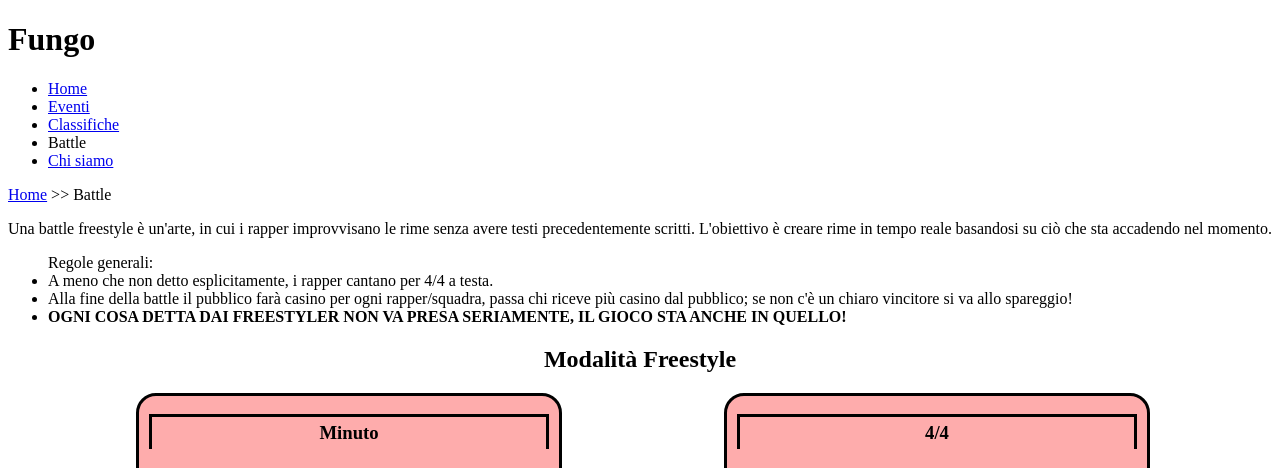
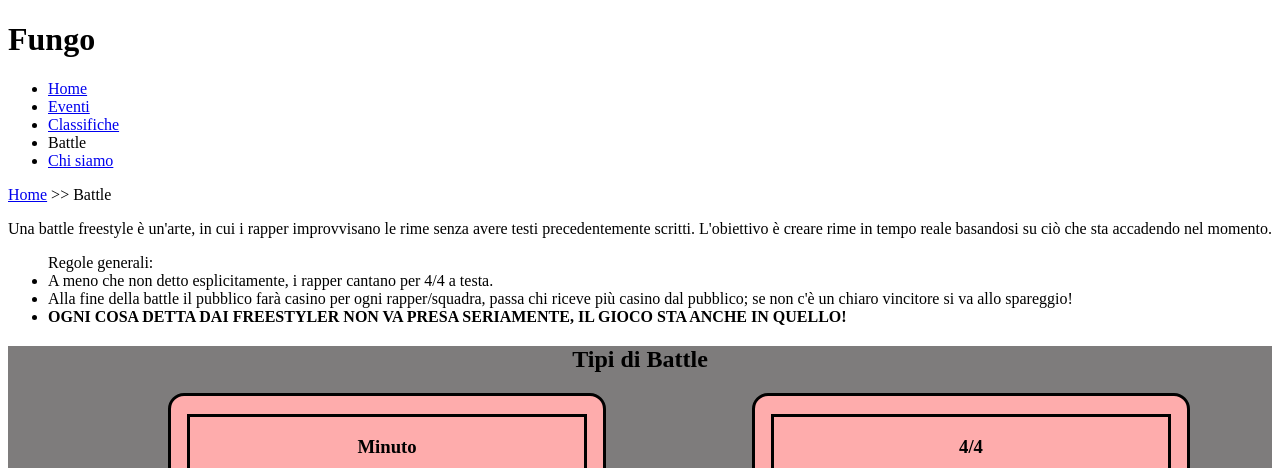
Before and after one commit to Gruppo-TecWeb/Codice, a PHP site: page /battle.php in a window 1280 px wide. Shown: the top 468 px of the page. Run offline with PHP 8.4, Linux system fonts and the light colour scheme; data that the repository does not hold is empty; grey boxes are pictures that could not be loaded.

Commit message:
da_div_a_lista

```diff
--- a/battle.html
+++ b/battle.html
@@ -9,115 +9,153 @@ nel momento.
     <li><strong>OGNI COSA DETTA DAI <span lang="en">FREESTYLER</span> NON VA PRESA SERIAMENTE,
         IL GIOCO STA ANCHE IN QUELLO!</strong></li>
 </ul>
+
 <div id="modalita_freestyle">
-    <h2>Modalità <span lang="en">Freestyle</span></h2>
-    <div id="lista_battle">
-        <!--è giusto lasciare tutti come div? dovrei usare article o cose simili?*/-->
-        <div class="battle">
-            <h3>Minuto</h3>
+    <h2>Tipi di <span lang="en">Battle</span></h2>
+    <ul id="lista_battle">
+        <li class="battle">
+            <dl>
+                <dt><h3>Minuto</h3></dt>
+                <dd>
                     <iframe width="400" height="170" src="https://www.youtube.com/embed/RszfbKxb460?si=S66nOyYSoWWfIMRV&amp;start=98&amp;end=210"
                         title="Esempio Minuto"
                         frameborder="0"
                         allow="accelerometer; autoplay; clipboard-write; encrypted-media; gyroscope; picture-in-picture; web-share" allowfullscreen>
                     </iframe>
-            <p>
+                </dd>
+                <dd>
                     I rapper fanno un minuto di <span lang="en">freestyle</span> a testa, semplice semplice.
-            </p>
-        </div>
+                </dd>
+            </dl>
+        </li>
 
-        <div class="battle">
-            <h3>4/4</h3>
+        <li class="battle">
+            <dl>
+                <dt><h3>4/4</h3></dt>
+                <dd>
                     <iframe width="400" height="170" src="https://www.youtube.com/embed/2ttgML437Ho?si=UpESmYDGIApC8Ykd&amp;start=370&amp;end=510"
                         title="Esempio 4/4" frameborder="0"
                         allow="accelerometer; autoplay; clipboard-write; encrypted-media; gyroscope; picture-in-picture; web-share" allowfullscreen>
                     </iframe>
-            <p>
+                </dd>
+                <dd>
                     La modalità più classica tra tutte, a turno i rapper fanno 4/4 a testa!
-            </p>
-        </div>
-        <div class="battle">
-
-            <h3><span lang="en">Cypher</span></h3>
+                </dd>
+            </dl>
+        </li>
+        <li class="battle">
+            <dl>
+                <dt><h3><span lang="en">Cypher</span></h3></dt>
+                <dd>
                 <iframe width="400" height="170" src="https://www.youtube.com/embed/n2qPwcpdeeQ?si=TkMwig5ASAn-QDDp&amp;start=117&amp;end=364"
                     title="Esempio Cypher"
                     frameborder="0"
                     allow="accelerometer; autoplay; clipboard-write; encrypted-media; gyroscope; picture-in-picture; web-share" allowfullscreen>
                 </iframe>
-            <p>
+                </dd>
+                <dd>
                 Un cypher è un cerchio di rapper che a turno rappano per una quantità di tempo che i rapper stessi scelgono;
                 modalità spesso utilizzata come sorta di riscaldamento pre-<span lang="en">battle</span>.
-        </p></div>
-        <div class="battle">
-            <h3>3/4</h3>
+                </dd>
+            </dl>
+        </li>
+        <li class="battle">
+            <dl>
+                <dt><h3>3/4</h3></dt>
             <!--Come legge 3/4 lo screen reader? tre backslash quattro? dovrebbe leggere tre quarti-->
+                <dd>
                 <iframe width="400" height="170" src="https://www.youtube.com/embed/n2qPwcpdeeQ?si=TkMwig5ASAn-QDDp&amp;start=779&amp;end=1014"
                     title="Esempio 3/4" frameborder="0"
                     allow="accelerometer; autoplay; clipboard-write; encrypted-media; gyroscope; picture-in-picture; web-share" allowfullscreen>
                 </iframe>
-            <p>
+                </dd>
+                <dd>
                     Un rapper canta per 3/4 e l'altro dovrà chiudere la rima occupando il 4/4 per poi continuare per 3/4
                     a cui l'avversario dovrà rispondere, e così via!
-            </p>
-        </div>
+                </dd>
+            </dl>
+        </li>
 
-        <div class="battle">
-                <h3><span lang="en">Kickback</span></h3>
+        <li class="battle">
+            <dl>
+                <dt><h3><span lang="en">Kickback</span></h3></dt>
+                <dd>
                 <iframe width="400" height="170" src="https://www.youtube.com/embed/n2qPwcpdeeQ?si=78l2svzMAuQgGem-&amp;start=1604&amp;end=3610"
                     title="Esempio Kikcback" frameborder="0"
                     allow="accelerometer; autoplay; clipboard-write; encrypted-media; gyroscope; picture-in-picture; web-share" allowfullscreen>
                 </iframe>
-            <p>
+                </dd>
+                <dd>
                 <!--
                     Simile ai 3/4, un rapper occupa 1/4 del tempo per fare una domanda all'altro rapper, questo dovrà utilizzare i suoi 4/4 così: 3/4 per rispondere e successivo 1/4 per fare una domanda.
                 <br>
-
                 Descrizione non tecnica: -->
                 Un rapper fa una domanda all'altro, l'altro dovrà rispondere e fare poi una domanda a sua volta,
                 ovviamente tutto a tempo di musica.
-            </p>
-        </div>
+                </dd>
+            </dl>
+        </li>
 
-        <div class="battle">
-        <h3>Royal rumble</h3>
+        <li class="battle">
+            <dl>
+                <dt><h3>Royal rumble</h3></dt>
+                <dd>
                     <iframe width="400" height="170" src="https://www.youtube.com/embed/Czp97FOKaDM?si=1T1fmAYfknrT4rnP"
                         title="Esempio Royal rumble" frameborder="0"
                         allow="accelerometer; autoplay; clipboard-write; encrypted-media; gyroscope; picture-in-picture; web-share" allowfullscreen>
                     </iframe>
-            <p>
+                </dd>
+                <dd>
                     Qua i rapper cantano a rotazione, quello che meno è piaciuto tra i partecipanti viene eliminato,
                     e gli altri continuano ad affrontarsi.
-        </div>
-
-        <div class="battle">
+                </dd>
+            </dl>
+        </li>
+        <li class="battle">
+            <dl>
                 <h3>Argomento</h3>
+                <dd>
                 <iframe width="400" height="170" src="https://www.youtube.com/embed/95SZIlMiFfQ?si=tTn5cuhA1s2pQeTS&amp;start=4&amp;end="
                     title="Esempio argomento" frameborder="0"
                     allow="accelerometer; autoplay; clipboard-write; encrypted-media; gyroscope; picture-in-picture; web-share" allowfullscreen>
                 </iframe>
-            <p>
+                </dd>
+                <dd>
                 Viene dato un argomento su cui i rapper dovranno cantare, per un minuto? per 4/4 a testa? Come?!
                 Tutto è a discrezione degli organizzatori.
-        </p></div>
-        <div class="battle">
-            <h3>Fazioni</h3>
+                </dd>
+            </dl>
+        </li>
+        <li class="battle">
+            <dl>
+                <dt><h3>Fazioni</h3></dt>
+                <dd>
                 <!--Youtube non mi fa usare il video, che faccio? scarico il video e lo metto nel DB oppure
                     metto l'img della battle e quando l'utente clicca su di essa apre il link di youtube in una nuova scheda(l'utente esce dalla pagina!)-->
                     <a href="https://www.youtube.com/watch?v=OQd6xAAm9nU">Esempio fazioni</a>
                     <iframe width="400" height="170" src="https://www.youtube.com">esempio fazioni</iframe>
-            <p>
-                I rapper dovranno scontrarsi interpretando un membro di due fazioni diverse e opposte tra loro
+                </dd>
+                <dd>
+                    I rapper dovranno scontrarsi interpretando un membro di due fazioni lierse e opposte tra loro
                     (es. alti contro bassi oppure vecchi contro giovani); praticamento è "Ciao Darwin" ma vince chi insulta meglio l'altra fazione.
                     </iframe>
-        </p></div>
-        <div class="battle">
-            <h3>Oggetti</h3>
+                </dd>
+            </dl>
+        </li>
+        <li class="battle">
+            <dl>
+                <dt><h3>Oggetti</h3></dt>
+                <dd>
                     <iframe width="400" height="170" src="https://www.youtube.com/embed/S8Ze0GCgo4k?si=-nNRKZxPbIgU_2uI&amp;start=0&amp;end="
                         title="Esempio Oggetti" frameborder="0"
                         allow="accelerometer; autoplay; clipboard-write; encrypted-media; gyroscope; picture-in-picture; web-share" allowfullscreen>
                     </iframe>
-            <p>
+                </dd>
+                <dd>
                 Prima dell'inizio di ogni turno ai rapper verranno forniti degli oggetti che non conoscono a priori e
                 dovranno rappare su quelli. Gli oggetti possono essere forniti dal pubblico o nascosti dentro un contenitore.
-            </p>
+                </dd>
+            </dl>
+        </li>
+    </ul>
 </div>
-    </div>
--- a/styles/desktop.css
+++ b/styles/desktop.css
@@ -7,44 +7,43 @@
 /* div modalità freestyle */
 #modalita_freestyle{
     text-align: center;
-    background-color: #ffffff;
+    background-color: #7e7c7c;
 
 }
 /* Lista delle battle */
 #lista_battle{
     display: grid;
-    grid-template-columns: repeat(auto-fill, 420px); /* Crea una griglia con colonne di almeno/massimo 300px */
-    gap:40px; /* Imposta la distanza tra le battle */
+    grid-template-columns: repeat(auto-fill, 25em); /* Crea una griglia con colonne di almeno/massimo 300px */
+    gap: 4em; /* Imposta la distanza tra le battle */
     justify-content: space-evenly;
-    margin: auto;
+
 }
 
 .battle {
+    margin: auto;
     background-color: #feacac;
-    opacity: 100%;
-    border-radius: 20px;
+    border-radius: 1em;
     border-style: solid;
-    margin: auto;
-    padding: 0px 10px;
+    padding: 0em 1em;
+    list-style: none;
+
 }
 .battle h3{
-    text-align: center;
     border-style: solid;
-
-    /*oppure border-radius: 10px;*/
     border-bottom: 0;
-    padding: 5px;
+    padding: 1em;
 
 }
 .battle iframe{
-    border-radius: 50px;
-
+    border-radius: 3em;
 
 }
-.battle p{
+.battle dd:last-child{
     border-style: solid dashed;
-    border-radius: 20px;
-    /*oppure border-radius: 0px 0px 10px 10px;*/
+    border-radius: 0px 0px 10px 10px;
     border-top: 0;
-    padding: 5px;
+    padding: 1em;
 }
+.battle dd {
+    margin-left: 0;
+}
```
Lines whose indentation alone changed are shown as unchanged.
